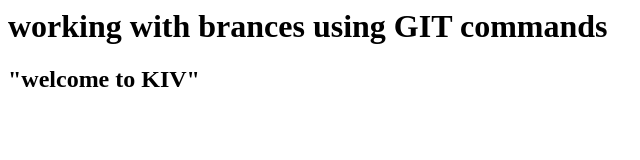
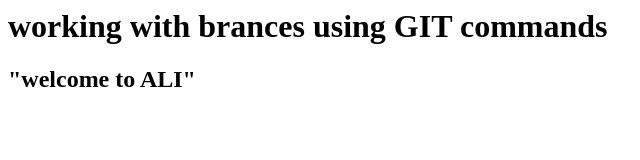
Before and after one commit to alialre7/testrepo, a plain HTML site: page index.html in a window 1280 px wide. Shown: the full height of the page, 0-640 px from the left. Drawn offline with Linux system fonts and the light colour scheme.

Commit message:
change headers

```diff
--- a/index.html
+++ b/index.html
@@ -2,5 +2,5 @@
 <body>
 
 <h1> working with brances using GIT commands </h1>
-<h2> "welcome to KIV" </h2>
+<h2> "welcome to ALI" </h2>
 <ul>
```
